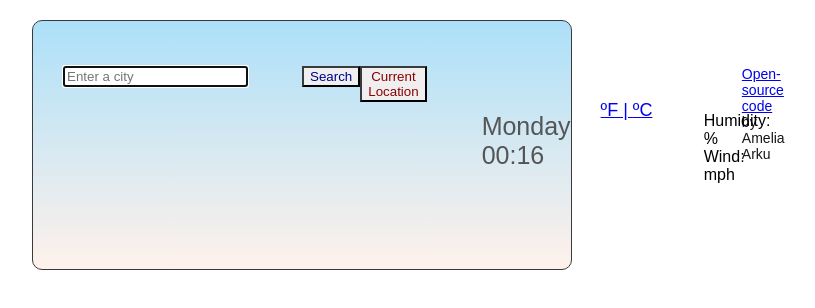
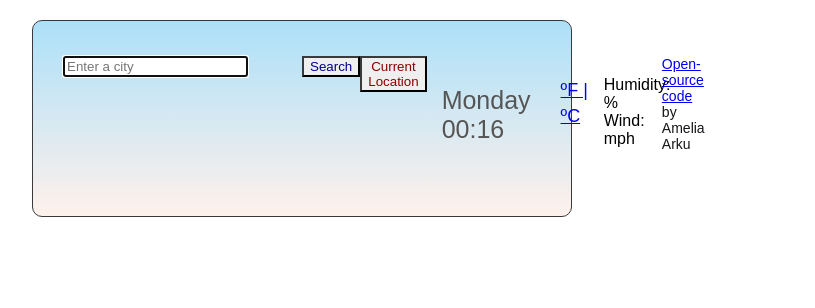
Before and after one commit to Anesiwa/Weather-app, a website built with Parcel: page index.html in a window 1280 px wide. Shown: the whole page, without its empty margins (338-1153 px from the left). Built offline with nearby package versions, Linux system fonts and the light colour scheme; no server answers.

Commit message:
Update styles.css

```diff
--- a/src/styles.css
+++ b/src/styles.css
@@ -9,12 +9,12 @@ li {
 }
 
 ul {
-  margin-bottom: 10px;
+  padding: 0;
+  margin: 0 auto;
 }
 
 .row {
   padding: 15px;
-  margin: 15px 0;
 }
 .units {
   font-size: 20px;
@@ -41,7 +41,7 @@ ul {
 }
 .row {
   display: flex;
-  margin: 15px 0;
+  margin: 5px 0;
 }
 
 #city {
```
